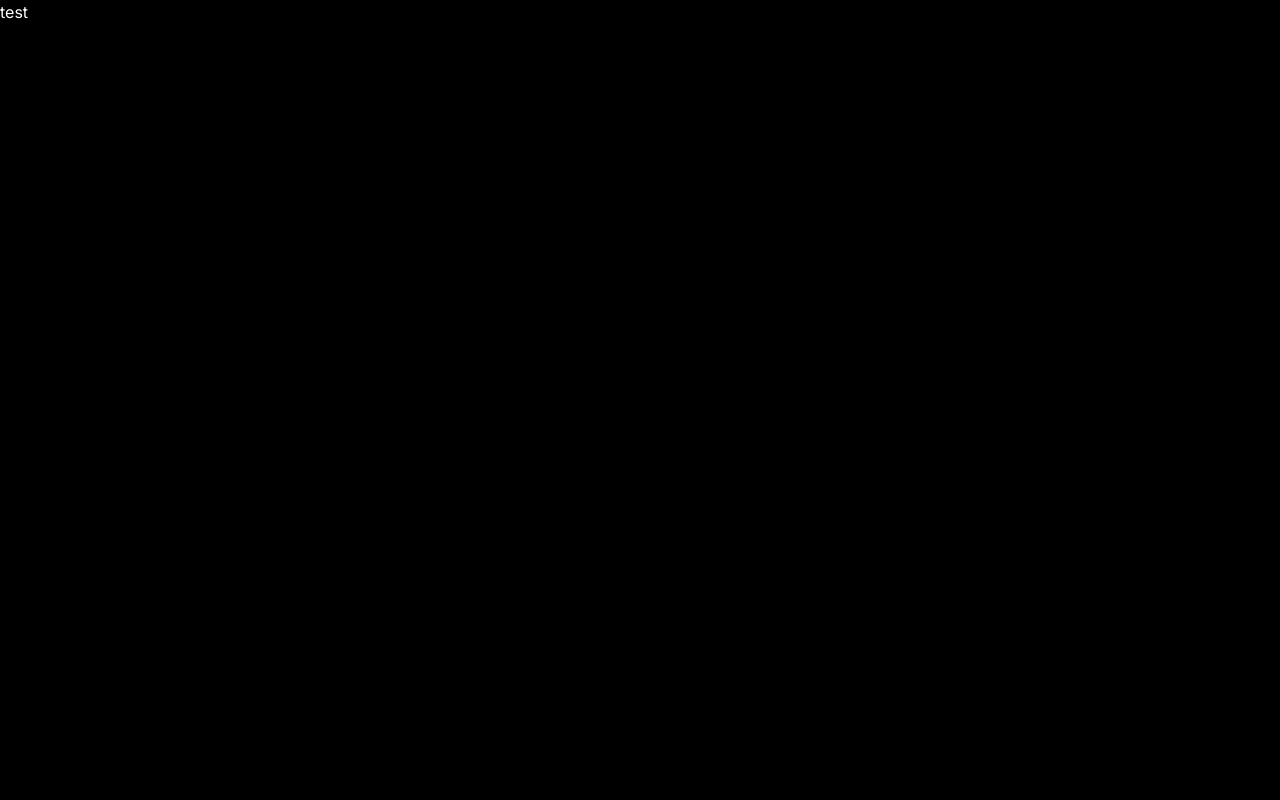
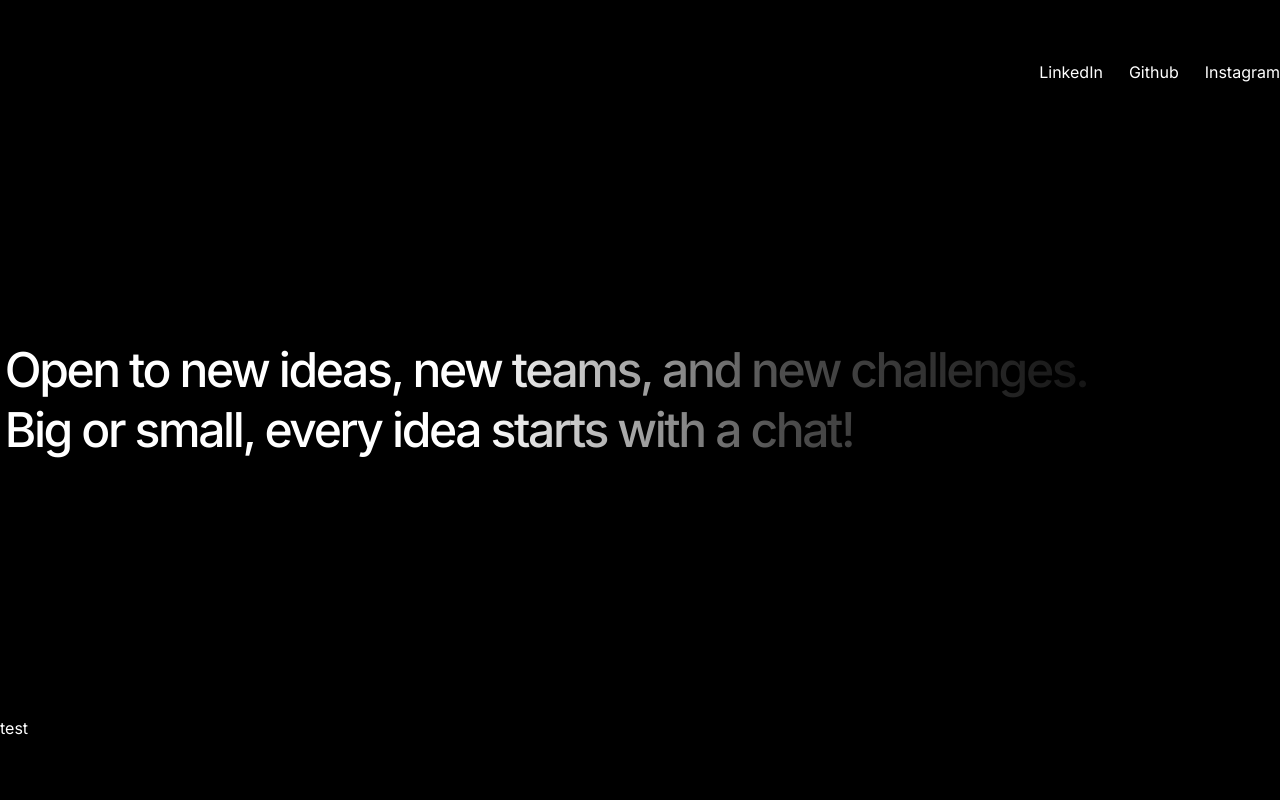
Before and after one commit to markaxelus/portfolio, a Next.js app: page / in a window 1280 px wide. Shown: the top 800 px of the page. Built offline with nearby package versions, Linux system fonts and the light colour scheme.

Commit message:
gradient clip for footer text

```diff
--- a/src/components/Footer/index.tsx
+++ b/src/components/Footer/index.tsx
@@ -1,6 +1,7 @@
 "use client"
 import React from 'react'
 import { motion, useScroll, useTransform } from 'framer-motion'
+import Link from 'next/link';
 
 const index = () => {
   const { scrollYProgress } = useScroll();
@@ -15,10 +16,38 @@ const index = () => {
       style={{ y }}
       className="
         fixed bottom-0 left-0 right-0 h-screen bg-black text-white z-50
+        py-[60px]
       "
     >
-      <div className="">
-        test
+      <div className="max-w-[1600px] w-full h-full mx-auto
+          px-[20px] md:px-[30px] lg:px-0
+          gap-12 md:gap-6
+          flex flex-col justify-between
+          ">
+        {/* Top Container */}
+        <div className="flex justify-end gap-[26px]">
+          <Link href="https://www.linkedin.com/in/markaxelus/">LinkedIn</Link>
+          <Link href="https://github.com/markaxelus">Github</Link>
+          <Link href="https://www.instagram.com/mrkaxelus/">Instagram</Link>
+        </div>
+        {/* Middle container */}
+        <div className="">
+          <p className="
+          text-[48px] tracking-[-2.4px] px-[2.4px] py-[2.4px] mx-[2.4px] my-[2.4px]
+          leading-tight font-[500]
+         bg-[linear-gradient(to_right,rgba(255,255,255,1)_0%,rgba(255,255,255,1)_40%,rgba(255,255,255,0.3)_65%,rgba(255,255,255,0)_100%)]
+    bg-clip-text text-transparent
+          w-full max-w-[1200px]
+        ">
+            Open to new ideas, new teams, and new challenges. <br />
+            Big or small, every idea starts with a chat!
+          </p>
+        </div>
+
+        {/* Bottom Container */}
+        <div className="">
+          test
+        </div>
       </div>
     </motion.footer>
   )
```
